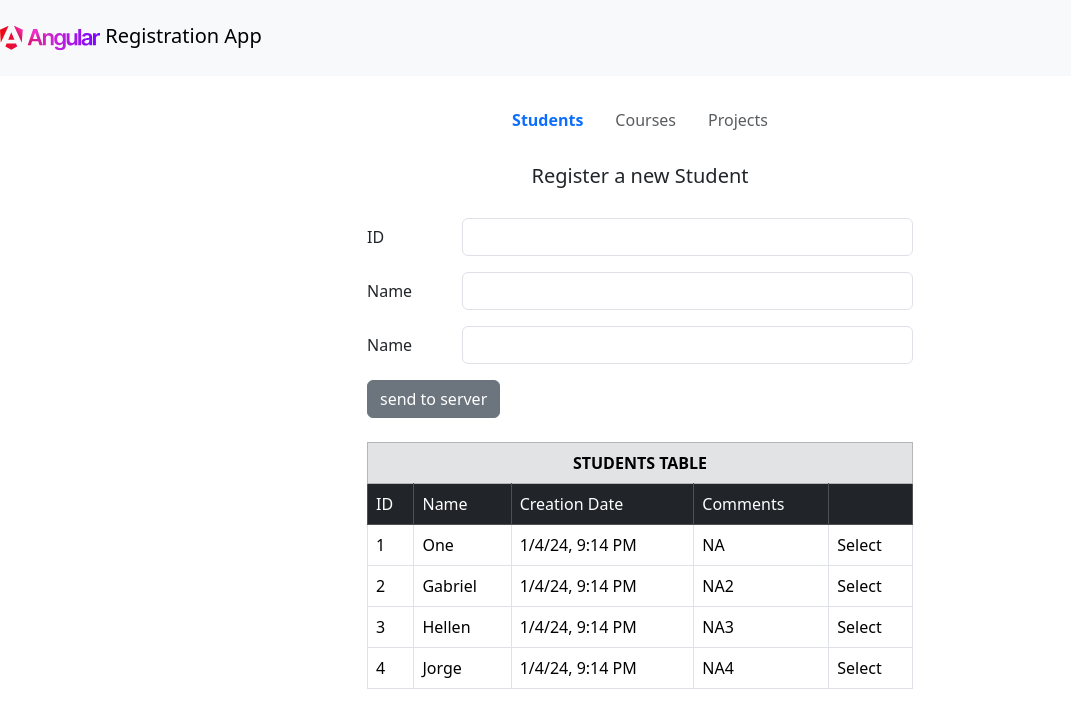
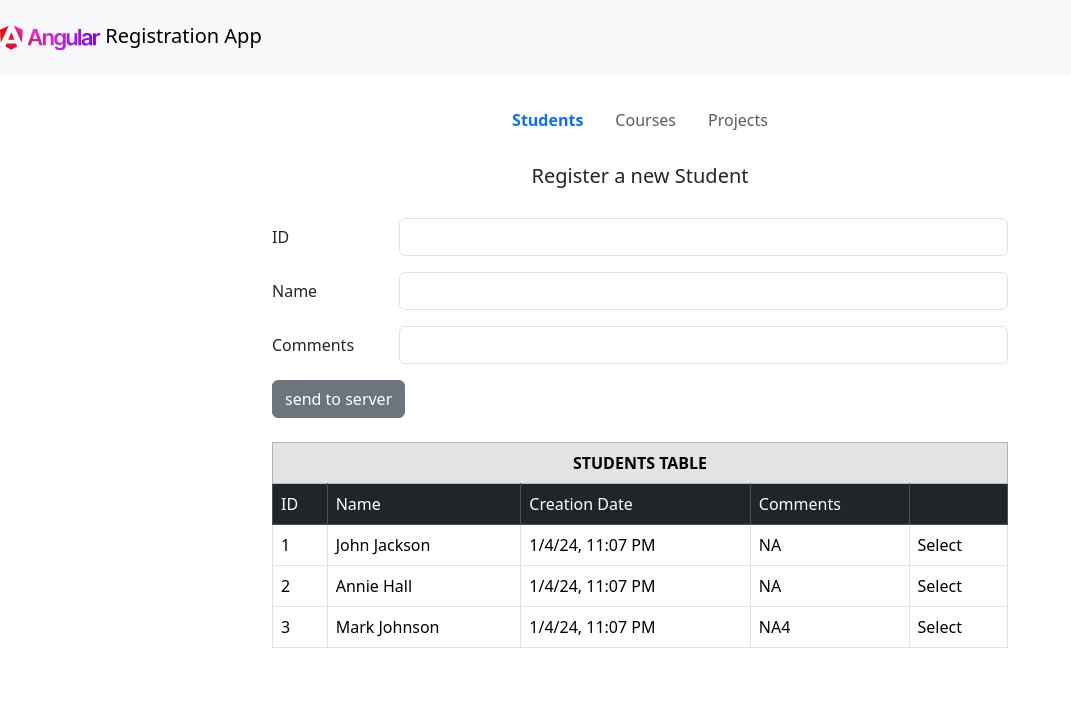
Before and after one commit to jrlara1127/angularAcademyProject, an Angular app: page / in a window 1280 px wide. Shown: the top 728 px of the page, without its empty margins (0-1071 px from the left). Built offline with nearby package versions, Linux system fonts and the light colour scheme; data requests are answered from the project's data file.

Commit message:
adding warging form alert and get services for retrive the registers.

```diff
--- /dev/null
+++ b/db.json
@@ -0,0 +1,78 @@
+{
+  "students": [
+      {
+        "creationDate": "2024-01-04T23:07:06.518Z",
+        "enable": true,
+        "name": "John Jackson",
+        "idElement": 1,
+        "comments": "NA"
+      },
+      {
+        "creationDate": "2024-01-04T23:07:06.518Z",
+        "enable": true,
+        "name": "Annie Hall",
+        "idElement": 2,
+        "comments": "NA"
+      },
+      {
+          "creationDate": "2024-01-04T23:07:06.518Z",
+          "enable": true,
+          "name": "Mark Johnson",
+          "idElement": 3,
+          "comments": "NA4"
+      }
+  ],
+  "courses": [
+    {
+      "creationDate": "2024-01-04T23:07:06.518Z",
+      "enable": true,
+      "name": "Math",
+      "idElement": 1,
+      "comments": "NA"
+    },
+    {
+      "creationDate": "2024-01-04T23:07:06.518Z",
+      "enable": true,
+      "name": "Life Science",
+      "idElement": 2,
+      "comments": "NA"
+    },
+    {
+        "creationDate": "2024-01-04T23:07:06.518Z",
+        "enable": true,
+        "name": "Economics",
+        "idElement": 3,
+        "comments": "NA4"
+    }
+],
+  "projects": [
+    {
+      "creationDate": "2024-01-04T23:07:06.518Z",
+      "enable": true,
+      "name": "Solar System Model",
+      "idElement": 1,
+      "comments": "Create a scaled-down model of solar system."
+    },
+    {
+      "creationDate": "2024-01-04T23:07:06.518Z",
+      "enable": true,
+      "name": "Volcano Eruption",
+      "idElement": 2,
+      "comments": "Build a volcano model"
+    },
+    {
+        "creationDate": "2024-01-04T23:07:06.518Z",
+        "enable": true,
+        "name": "Microorganism Cultivation",
+        "idElement": 3,
+        "comments": "To study microbial growth."
+    } ,
+    {
+        "creationDate": "2024-01-04T23:07:06.518Z",
+        "enable": true,
+        "name": "Water Filtration",
+        "idElement": 4,
+        "comments": "Design and test a water filtration system."
+    }
+]
+}
--- a/package.json
+++ b/package.json
@@ -20,6 +20,7 @@
     "@angular/router": "^17.0.0",
     "@ng-bootstrap/ng-bootstrap": "^16.0.0-rc.2",
     "bootstrap": "^5.3.2",
+    "bootstrap-icons": "^1.11.3",
     "rxjs": "~7.8.0",
     "tslib": "^2.3.0",
     "zone.js": "~0.14.2"
--- a/src/app/app.component.html
+++ b/src/app/app.component.html
@@ -9,7 +9,7 @@
 <div class="container">
   <div class="row align-items-center">
     <div class="col-md"></div>
-    <div class="col-md-6">
+    <div class="col-md-8">
         <ul class="nav justify-content-center">
           <li class="nav-item" (click)="selectFn(1)">
             <a class="nav-link" [ngClass]="studentButton? 'active':'disabled'">Students</a>
@@ -27,6 +27,7 @@
         <button (click)="selectFn(2)">Courses</button>
         <button (click)="selectFn(3)">Projects</button>
         -->
+
         <div *ngIf="studentButton" >
             <register-component title='Student' (recordEmitter)="receiveStudentRecord($event)" [recordSelected]="studentRecordTmp" ></register-component>
             <br>
--- a/src/app/app.component.ts
+++ b/src/app/app.component.ts
@@ -3,6 +3,7 @@ import { CommonModule } from '@angular/common';
 import { RouterOutlet } from '@angular/router';
 import { Record } from './models/record.model';
 import { Subject } from 'rxjs';
+import { InfoService } from './service/info.service';
 
 @Component({
   selector: 'app-root',
@@ -26,18 +27,38 @@ export class AppComponent {
   title = 'excersise-one-app';
 
 
-  constructor() {
+  constructor(private infoService: InfoService){
 
-    let records:Array<Record> = new Array<Record>();
-      records.push(new Record("One",1,"NA"));
-      records.push(new Record("Gabriel",2,"NA2"));
-      records.push(new Record("Hellen",3,"NA3"));
-      records.push(new Record("Jorge",4,"NA4"));
 
-      this.studentsRecords.push(...records);
-      this.coursesRecords.push(...records);
-      this.projectsRecords.push(...records);
   }
+
+
+  ngOnInit(){
+    this.loadStudentRecords();
+  }
+
+  loadStudentRecords(){
+    this.infoService.loadRecords('students').subscribe(records => {
+      console.log('loadStudentRecords',records);
+      this.studentsRecords = records;
+    });
+  }
+
+  loadCoursesRecords(){
+    this.infoService.loadRecords('courses').subscribe(records => {
+      console.log('loadCoursesRecords',records);
+      this.coursesRecords = records;
+    });
+  }
+
+
+  loadProjectsRecords(){
+    this.infoService.loadRecords('projects').subscribe(records => {
+      console.log('loadProjectsRecords',records);
+      this.projectsRecords = records;
+    });
+  }
+
   selectFn(button:Number){
     this.studentButton = false;
     this.coursesButton = false;
@@ -47,14 +68,17 @@ export class AppComponent {
       case 1:
         this.studentButton = true;
         this.studentRecordTmp = new Record();
+        this.loadStudentRecords();
         break;
       case 2:
         this.coursesButton = true;
         this.courseRecordTmp = new Record();
+        this.loadCoursesRecords();
         break;
       case 3:
         this.projectsButton = true;
         this.projectRecordTmp = new Record();
+        this.loadProjectsRecords();
         break;
     }
 
--- a/src/app/form/form.component.html
+++ b/src/app/form/form.component.html
@@ -1,10 +1,15 @@
 <h5>Register a new {{title}} </h5>
+
+
+<div *ngIf="showAlert" class="alert alert-warning" role="alert">
+  <b>Alert</b>  Please, fill out all the fields.
+</div>
 
 <form>
   <div class="mb-3 row">
     <label for="inputId" class="col-sm-2 col-form-label">ID</label>
     <div class="col-sm-10">
-      <input  [(ngModel)]="recordTmp.idElement" class="form-control" type="text" name="inputId" id="inputId" />
+      <input  [(ngModel)]="recordTmp.idElement" class="form-control" type="number" name="inputId" id="inputId" />
     </div>
   </div>
 
@@ -16,7 +21,7 @@
   </div>
 
   <div class="mb-3 row">
-    <label for="inputComments" class="col-sm-2 col-form-label">Name</label>
+    <label for="inputComments" class="col-sm-2 col-form-label">Comments</label>
     <div class="col-sm-10">
       <input [(ngModel)]="recordTmp.comments"  class="form-control" type="text" name="inputComments" id="inputComments" />
     </div>
--- a/src/app/form/form.component.ts
+++ b/src/app/form/form.component.ts
@@ -20,6 +20,9 @@ export class RegisterComponent  implements OnChanges{
   @Output()
   recordEmitter = new EventEmitter<Record>();
 
+
+  showAlert: Boolean = false;
+
   constructor(){
 
   }
@@ -35,8 +38,17 @@ export class RegisterComponent  implements OnChanges{
 
 PosttoServer() {
   console.log(this.recordTmp);
-  this.recordEmitter.emit(this.recordTmp);
-  this.recordTmp = new Record();
+
+  if (this.recordTmp.comments != "" && this.recordTmp.name != ""  &&  this.recordTmp.idElement != undefined ){
+    this.recordEmitter.emit(this.recordTmp);
+    this.recordTmp = new Record();
+  }
+  else {
+    this.showAlert = true;
+    setTimeout(() => {
+      this.showAlert = false;
+    }, 2500);
+  }
 }
 
 }
--- /dev/null
+++ b/src/app/service/info.service.ts
@@ -0,0 +1,16 @@
+import { HttpClient } from '@angular/common/http';
+import { Injectable } from '@angular/core';
+import { Observable } from 'rxjs';
+import { Record } from '../models/record.model';
+
+@Injectable()
+export class InfoService {
+
+  constructor(private http:HttpClient) {
+
+  }
+
+  loadRecords(recordType:String):Observable<Record[]>{
+    return this.http.get<any>('http://localhost:3000/'+recordType);
+  }
+}
--- a/src/app/table/table.component.html
+++ b/src/app/table/table.component.html
@@ -12,11 +12,11 @@
     </thead>
 
     <tbody>
-        <tr *ngFor="let record of records">
-            <td>{{record.idElement}}</td>
-            <td>{{record.name}}</td>
-            <td>{{record.creationDate | date: 'short'}}</td>
-            <td>{{record.comments}}</td>
+        <tr *ngFor="let record of (records)">
+            <td>{{record['idElement']}}</td>
+            <td>{{record['name']}}</td>
+            <td>{{record['creationDate'] | date: 'short'}}</td>
+            <td>{{record['comments']}}</td>
             <td (click)="selectedRecord(record)" class="selectCell">
                 Select
             </td>
--- a/src/app/table/table.component.ts
+++ b/src/app/table/table.component.ts
@@ -12,10 +12,17 @@ export class TableComponent implements  OnInit {
   gridColumns:String[] = ['ID','Name','Creation Date', 'Comments'];
 
 
+
+  records: Array<Record> = new Array<Record>();
+
   @Input()
   title!: string;
-  @Input()
-  records:Array<Record> = new Array<Record>();
+
+  @Input("records")
+  set setRecords(_gridData:Array<Record>){
+        this.records = _gridData;
+     }
+
   @Output()
   recordEmitter = new EventEmitter<Record>();
 
```
Also changed, not shown: src/app/app.module.ts (+5 -2 lines), 2 other files (tests, documents, lock files or other folders).
